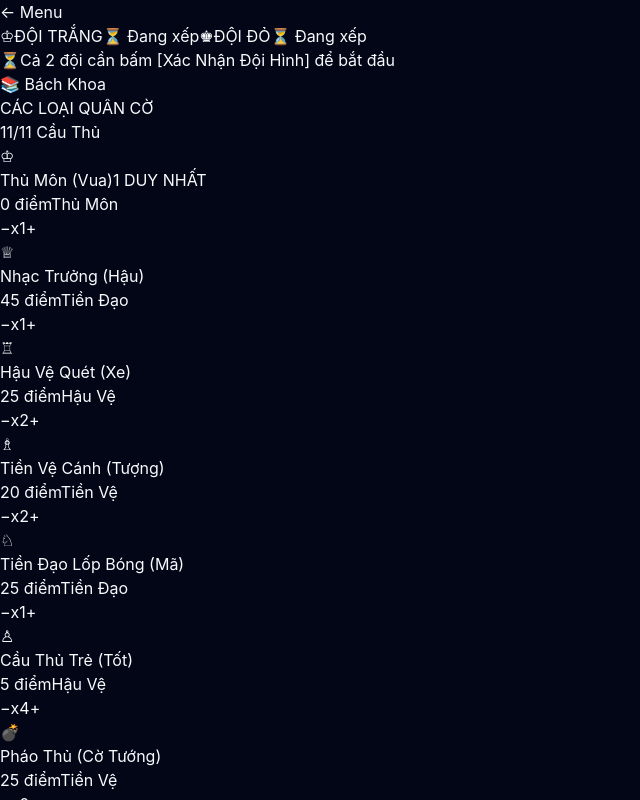
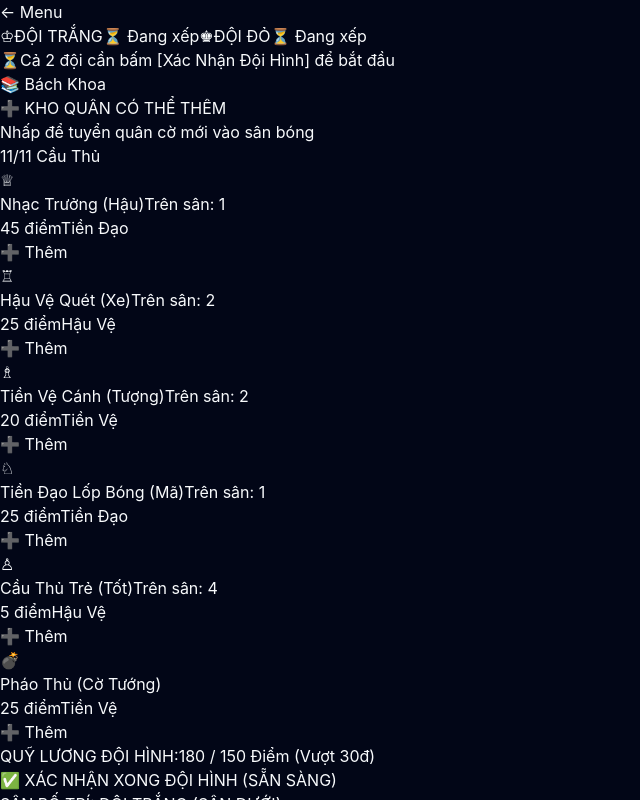
Before and after one commit to tulaanh/ChessFootball-, a React (Vite) app: page / in a window 1280 px wide. Both pictures are taken after a click on the button 389 px from the left and 156 px from the top of the page. Shown: the top 800 px of the page, without its empty margins (0-640 px from the left). Built offline with nearby package versions, Linux system fonts and the light colour scheme.

Commit message:
feat: Left panel only displays pool of available pieces to add

```diff
--- a/src/components/TacticalSetup.tsx
+++ b/src/components/TacticalSetup.tsx
@@ -196,24 +196,25 @@ export default function TacticalSetup({
     syncBoardState(nextBoard);
   };
 
-  // Remove 1 piece of a specific type
-  const handleRemovePieceType = (typeId: string) => {
+  // Remove a piece instance from the team
+  const handleDeletePiece = (pieceId: string) => {
     if (isReadOnly || isCurrentTeamReady) return;
 
-    if (typeId === 'king') {
+    const pieceToDelete = board.pieces.find((p) => p.id === pieceId);
+    if (!pieceToDelete) return;
+
+    // RULE: Exactly 1 King must remain
+    if (pieceToDelete.typeId === 'king') {
       alert('Không thể xóa Vua! Mỗi trận bắt buộc phải có duy nhất 1 con Vua làm Thủ Môn.');
       return;
     }
-
-    const pieceToRemove = currentTeamPieces.find((p) => p.typeId === typeId);
-    if (!pieceToRemove) return;
 
     if (currentTeamPieces.length <= MIN_PIECES_PER_TEAM) {
       alert(`Mỗi đội cần có tối thiểu ${MIN_PIECES_PER_TEAM} quân cờ trên sân!`);
       return;
     }
 
-    const nextPieces = board.pieces.filter((p) => p.id !== pieceToRemove.id);
+    const nextPieces = board.pieces.filter((p) => p.id !== pieceId);
     const newPieceTypeIds = nextPieces
       .filter((p) => p.team === activeTabTeam)
       .map((p) => p.typeId);
@@ -229,12 +230,12 @@ export default function TacticalSetup({
     const nextBoard: BoardState = {
       ...board,
       pieces: nextPieces,
-      selectedPieceId: selectedPieceId === pieceToRemove.id ? null : selectedPieceId,
+      selectedPieceId: selectedPieceId === pieceId ? null : selectedPieceId,
       whiteRoster: isWhite ? updatedRoster : whiteRoster,
       blackRoster: !isWhite ? updatedRoster : blackRoster,
     };
 
-    if (selectedPieceId === pieceToRemove.id) {
+    if (selectedPieceId === pieceId) {
       setSelectedPieceId(null);
     }
 
@@ -394,6 +395,9 @@ export default function TacticalSetup({
   const selectedPiece = board.pieces.find((p) => p.id === selectedPieceId);
   const selectedPieceDef = selectedPiece ? getPieceDefinition(selectedPiece.typeId) : null;
 
+  // Available pieces that CAN BE ADDED (excluding King since King is strictly 1 and already on pitch)
+  const piecesAvailableToAdd = allAvailablePieces.filter((p) => p.id !== 'king');
+
   // Grid coordinates for the active team's half pitch
   const startY = isWhite ? 7 : 0;
   const endY = isWhite ? 14 : 7;
@@ -484,40 +488,39 @@ export default function TacticalSetup({
         </div>
       </div>
 
-      {/* Main Layout: Left Piece Types Catalog + Right Grass Pitch */}
+      {/* Main Layout: Left Available Pieces to Add + Right Grass Pitch */}
       <div className="w-full flex-1 grid grid-cols-1 lg:grid-cols-12 gap-4 items-stretch">
-        {/* LEFT COLUMN: Clean Piece Types List with [+] / [-] quantity controls */}
+        {/* LEFT COLUMN: PIECES AVAILABLE TO ADD (Kho quân cờ có thể thêm) (~ 45% width / 5 cols) */}
         <div className="lg:col-span-5 flex flex-col bg-[#141b2d] border border-slate-800 rounded-3xl overflow-hidden shadow-2xl">
           {/* Header Bar */}
           <div className="p-3.5 bg-[#0d121f] border-b border-slate-800 flex items-center justify-between">
-            <span className="text-sm sm:text-base font-black text-white">
-              CÁC LOẠI QUÂN CỜ
+            <div>
+              <span className="text-sm sm:text-base font-black text-white flex items-center gap-1.5">
+                <span>➕</span> KHO QUÂN CÓ THỂ THÊM
               </span>
-            <div className="flex items-center gap-2">
-              <span className="text-xs text-lime-400 font-black px-2 py-0.5 rounded-full bg-lime-950 border border-lime-500/40">
+              <p className="text-[11px] text-slate-400 mt-0.5">
+                Nhấp để tuyển quân cờ mới vào sân bóng
+              </p>
+            </div>
+            <div className="flex items-center gap-1.5">
+              <span className="text-xs text-lime-400 font-black px-2 py-1 rounded-xl bg-lime-950/80 border border-lime-500/40">
                 {currentTeamPieces.length}/{MAX_PIECES_PER_TEAM} Cầu Thủ
               </span>
             </div>
           </div>
 
-          {/* Piece Types List */}
+          {/* Available Pieces List */}
           <div className="flex-1 p-3 overflow-y-auto space-y-2 custom-scrollbar max-h-[460px]">
-            {allAvailablePieces.map((pieceDef) => {
-              const isKing = pieceDef.id === 'king';
-              const currentCount = currentTeamPieces.filter((p) => p.typeId === pieceDef.id).length;
-
-              // Rules
-              const cannotAddMore = isReadOnly || isCurrentTeamReady || currentTeamPieces.length >= MAX_PIECES_PER_TEAM || (isKing && currentCount >= 1) || (totalCost + pieceDef.cost > SALARY_CAP);
-              const cannotRemove = isReadOnly || isCurrentTeamReady || isKing || currentCount === 0 || currentTeamPieces.length <= MIN_PIECES_PER_TEAM;
+            {piecesAvailableToAdd.map((pieceDef) => {
+              const countOnPitch = currentTeamPieces.filter((p) => p.typeId === pieceDef.id).length;
+              const canAfford = remainingBudget >= pieceDef.cost;
+              const isSquadFull = currentTeamPieces.length >= MAX_PIECES_PER_TEAM;
+              const canAdd = !isReadOnly && !isCurrentTeamReady && !isSquadFull && canAfford;
 
               return (
                 <div
                   key={pieceDef.id}
-                  className={`flex items-center justify-between p-3 rounded-2xl border transition-all ${
-                    currentCount > 0
-                      ? 'bg-[#10172a] border-slate-700/90 shadow-md'
-                      : 'bg-[#0d121f]/60 border-slate-850 opacity-70'
-                  }`}
+                  className="flex items-center justify-between p-3 rounded-2xl border border-slate-700/80 bg-[#10172a] hover:border-lime-400/50 transition-all shadow-sm"
                 >
                   {/* Left: Symbol & Name & Role */}
                   <div className="flex items-center gap-3 overflow-hidden">
@@ -529,9 +532,9 @@ export default function TacticalSetup({
                         <span className="text-xs sm:text-sm font-bold text-white truncate">
                           {pieceDef.vietnameseName}
                         </span>
-                        {isKing && (
-                          <span className="text-[9px] bg-yellow-500/20 text-yellow-300 px-1.5 py-0.2 rounded font-black border border-yellow-500/30">
-                            1 DUY NHẤT
+                        {countOnPitch > 0 && (
+                          <span className="text-[9px] bg-slate-800 text-lime-400 px-1.5 py-0.2 rounded font-mono font-black border border-slate-700">
+                            Trên sân: {countOnPitch}
                           </span>
                         )}
                       </div>
@@ -552,60 +555,21 @@ export default function TacticalSetup({
                     </div>
                   </div>
 
-                  {/* Right: Quantity Adjuster [-] [Count] [+] */}
-                  {!isReadOnly && !isCurrentTeamReady ? (
-                    <div className="flex items-center gap-2 shrink-0">
-                      {/* Decrease button */}
+                  {/* Right: Add Button */}
+                  {!isReadOnly && !isCurrentTeamReady && (
                     <button
                       type="button"
-                        disabled={cannotRemove}
-                        onClick={() => handleRemovePieceType(pieceDef.id)}
-                        className="w-8 h-8 rounded-xl bg-red-950/70 hover:bg-red-600 disabled:opacity-30 disabled:hover:bg-red-950/70 text-red-300 hover:text-white border border-red-500/40 flex items-center justify-center font-black text-sm transition-all"
+                      disabled={!canAdd}
+                      onClick={() => handleAddPieceType(pieceDef.id)}
+                      className="px-3.5 py-2 rounded-xl bg-gradient-to-r from-lime-400 to-emerald-400 hover:from-lime-300 hover:to-emerald-300 disabled:opacity-30 disabled:from-slate-800 disabled:to-slate-800 text-slate-950 disabled:text-slate-500 font-black text-xs shadow-md flex items-center gap-1 shrink-0 transition-all"
                     >
-                        −
+                      <span>➕</span> Thêm
                     </button>
-
-                      {/* Quantity badge */}
-                      <span className={`w-8 text-center font-mono font-black text-sm ${currentCount > 0 ? 'text-lime-400' : 'text-slate-500'}`}>
-                        x{currentCount}
-                      </span>
-
-                      {/* Increase button */}
-                      <button
-                        type="button"
-                        disabled={cannotAddMore}
-                        onClick={() => handleAddPieceType(pieceDef.id)}
-                        className="w-8 h-8 rounded-xl bg-lime-950/70 hover:bg-lime-500 disabled:opacity-30 disabled:hover:bg-lime-950/70 text-lime-300 hover:text-slate-950 border border-lime-500/40 flex items-center justify-center font-black text-sm transition-all"
-                      >
-                        +
-                      </button>
-                    </div>
-                  ) : (
-                    <div className="shrink-0 font-mono font-black text-sm text-lime-400 bg-slate-900 px-3 py-1 rounded-xl border border-slate-800">
-                      x{currentCount}
-                    </div>
                   )}
                 </div>
               );
             })}
           </div>
-
-          {/* Selected Piece Info Box on Pitch */}
-          {selectedPiece && selectedPieceDef && (
-            <div className="mx-3 mb-2 p-2.5 bg-slate-950/90 rounded-2xl border border-lime-400/40 flex items-center justify-between">
-              <div className="flex items-center gap-2">
-                <span className="text-2xl">{selectedPieceDef.symbol}</span>
-                <div>
-                  <span className="text-xs font-bold text-white">
-                    Đang chọn: {selectedPieceDef.vietnameseName}
-                  </span>
-                  <p className="text-[10px] text-lime-300">
-                    Nhấp vào <strong>ô trống</strong> trên sân để di dời, hoặc nhấp <strong>quân khác</strong> để hoán đổi
-                  </p>
-                </div>
-              </div>
-            </div>
-          )}
 
           {/* Bottom Salary Cap Bar & Ready Confirmation Button */}
           <div className="p-3 bg-[#0d121f] border-t border-slate-800 flex flex-col gap-2.5">
@@ -651,9 +615,9 @@ export default function TacticalSetup({
           </div>
         </div>
 
-        {/* RIGHT COLUMN: Full Pitch Grass Canvas with Clean Piece Cards (~ 55% width / 7 cols) */}
+        {/* RIGHT COLUMN: Full Pitch Grass Canvas with Existing Pieces & Remove Action (~ 55% width / 7 cols) */}
         <div className="lg:col-span-7 flex flex-col bg-[#141b2d] border border-slate-800 rounded-3xl p-3 sm:p-4 overflow-hidden shadow-2xl relative">
-          {/* Pitch Top Bar: Info Badge */}
+          {/* Pitch Top Bar: Info Badge & Selected Piece Delete Bar */}
           <div className="flex items-center justify-between px-2 mb-2">
             <div className="flex items-center gap-2">
               <span className="w-2.5 h-2.5 rounded-full bg-lime-400 animate-pulse" />
@@ -661,9 +625,25 @@ export default function TacticalSetup({
                 SÂN BỐ TRÍ: {isWhite ? 'ĐỘI TRẮNG (SÂN DƯỚI)' : 'ĐỘI ĐỎ (SÂN TRÊN)'}
               </span>
             </div>
-            <span className="text-[10px] text-slate-400 hidden sm:inline">
-              👉 Nhấp quân để chọn/hoán đổi, nhấp ô trống để dời
+
+            {/* Selected piece delete option on pitch */}
+            {selectedPiece && selectedPieceDef && !isReadOnly && !isCurrentTeamReady && (
+              <div className="flex items-center gap-2 bg-slate-950 px-3 py-1 rounded-xl border border-lime-400/40 animate-fade-in">
+                <span className="text-xs font-bold text-white">
+                  {selectedPieceDef.symbol} {selectedPieceDef.vietnameseName.split(' ')[0]}
                 </span>
+                {selectedPiece.typeId !== 'king' ? (
+                  <button
+                    onClick={() => handleDeletePiece(selectedPiece.id)}
+                    className="px-2 py-0.5 rounded-lg bg-red-950 hover:bg-red-600 text-red-300 hover:text-white text-[10px] font-black border border-red-500/40 transition-colors"
+                  >
+                    🗑️ Xóa khỏi sân
+                  </button>
+                ) : (
+                  <span className="text-[10px] text-amber-400 font-bold">🔒 Vua (Thủ Môn)</span>
+                )}
+              </div>
+            )}
           </div>
 
           {/* Grass Field Canvas */}
```
Lines whose indentation alone changed are shown as unchanged.
